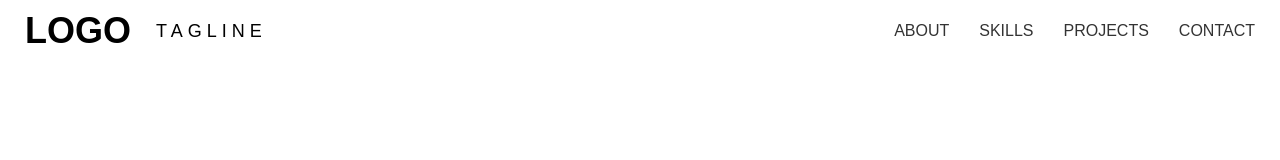
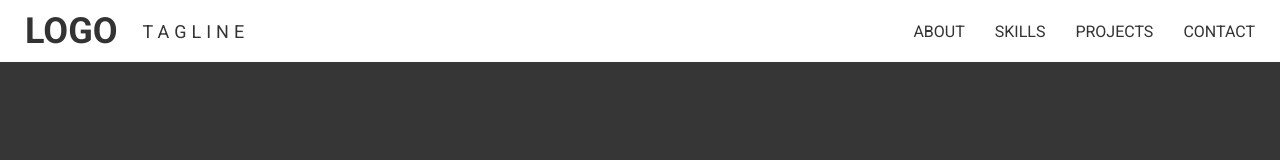
Before and after one commit to bcroman/Typography-Challenge, a plain HTML site: page index.html in a window 1280 px wide. Drawn offline with Linux system fonts and the light colour scheme.

Commit message:
Core: Import Google Fonts

```diff
--- a/styles.css
+++ b/styles.css
@@ -1,7 +1,11 @@
 /* Overwall */
+@import url("https://fonts.googleapis.com/css2?family=Kalam:wght@300;400;700&family=Roboto:wght@300;400;700&display=swap");
+
 body {
   margin: 0;
-  font-family: Arial, sans-serif;
+  background-color: #363636;
+  color: white;
+  font-family: "Roboto", sans-serif;
 }
 
 /* Nav Bar */
@@ -11,6 +15,7 @@ header {
   align-items: center;
   background-color: white;
   padding: 10px 25px;
+  color: #333;
 }
 
 .brand {
```
Lines whose indentation alone changed are shown as unchanged.
